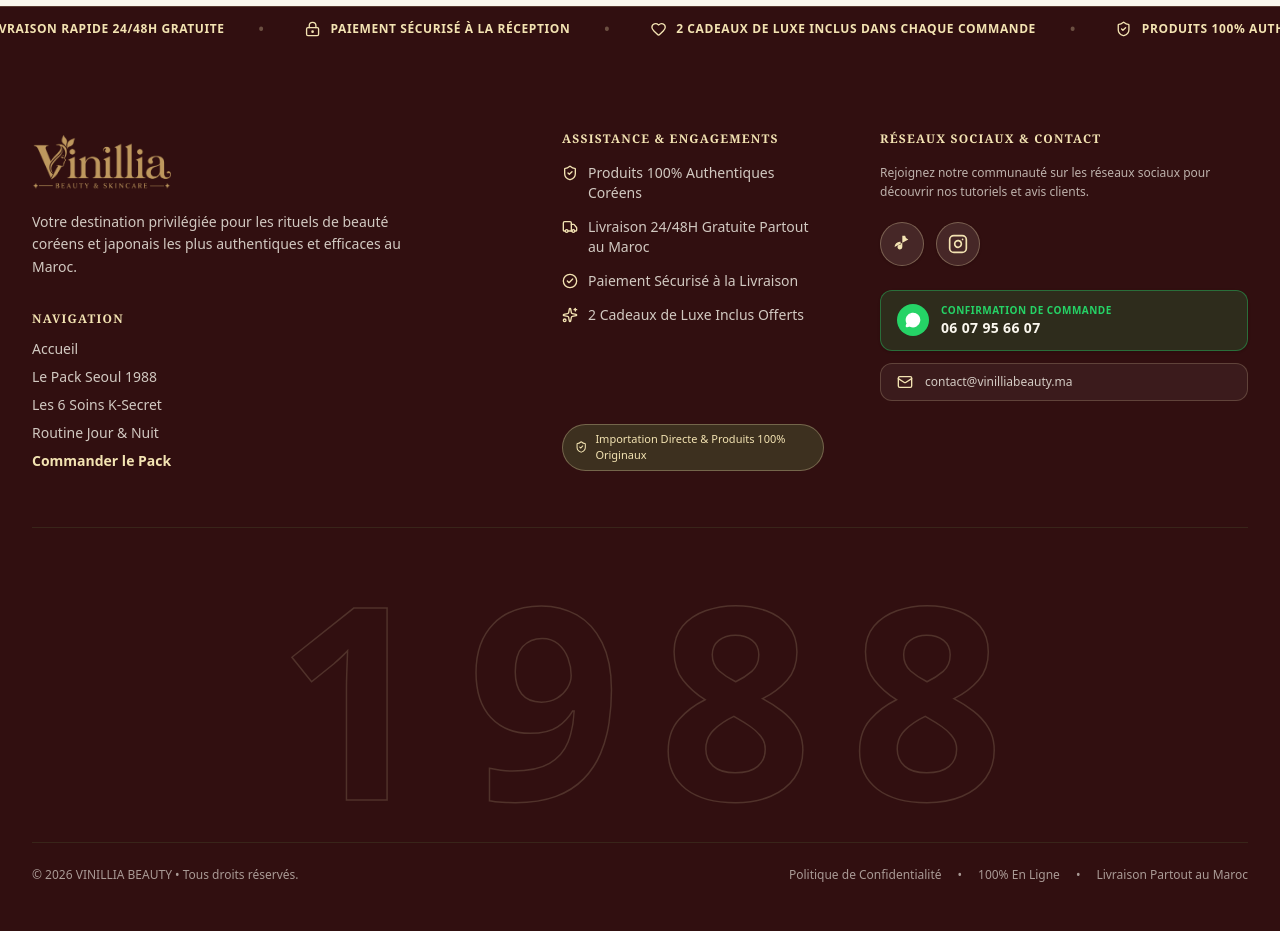
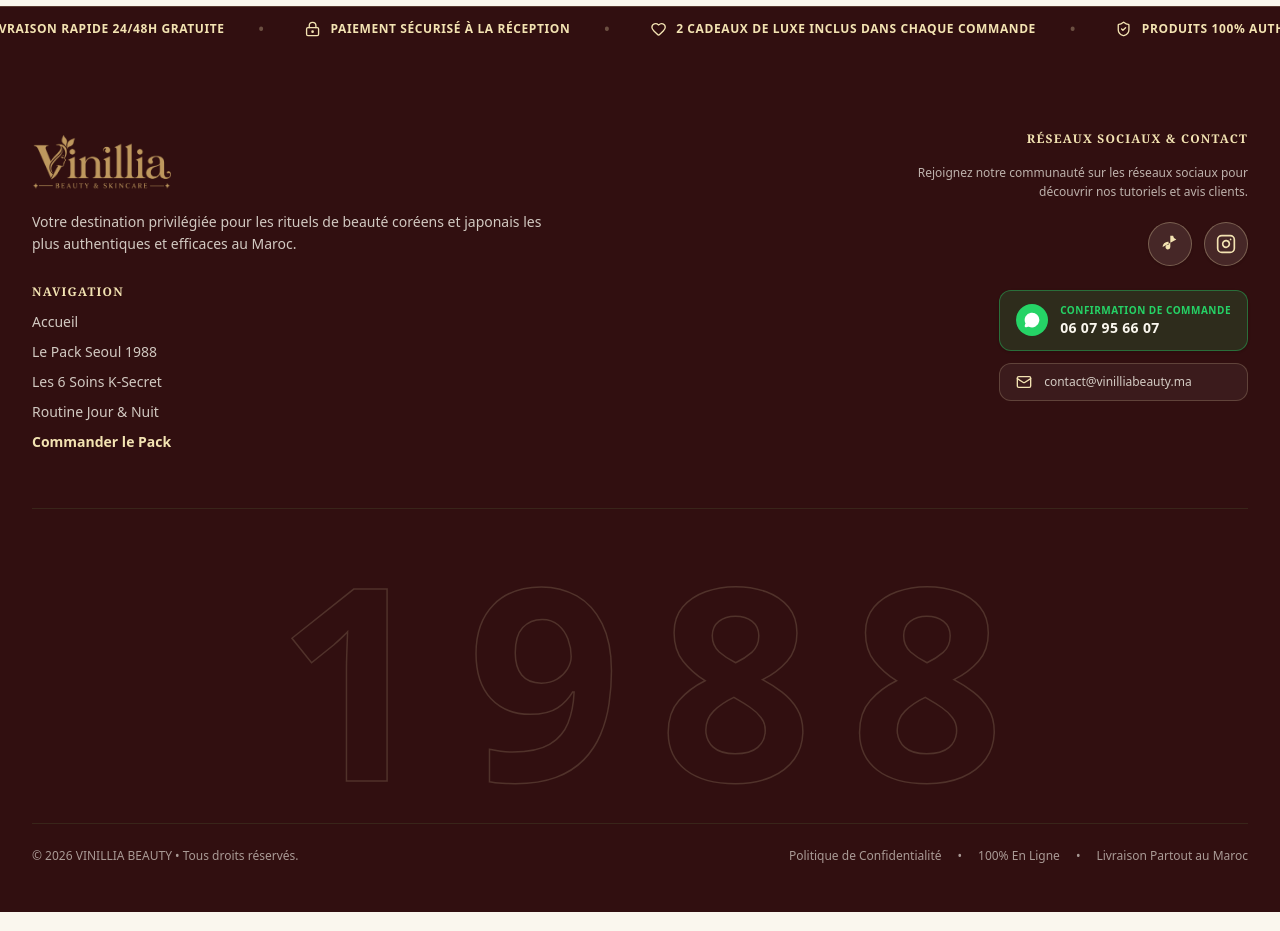
Before and after one commit to belmlikikram7-dev/les-packs, a Next.js app in the folder landing-page-2/: page / in a window 1280 px wide. Shown: the part 5580-6511 px from the top of the page. Built offline with nearby package versions, Linux system fonts and the light colour scheme.

Commit message:
Remove Assistance & Engagements section from footer

```diff
--- a/landing-page-2/components/Footer.tsx
+++ b/landing-page-2/components/Footer.tsx
@@ -4,7 +4,7 @@
 import Image from "next/image";
 import { useLanguage } from "@/context/LanguageContext";
 import { TRANSLATIONS } from "@/translations/content";
-import { ShieldCheck, Truck, CheckCircle2, Sparkles, MessageCircle, Mail } from "lucide-react";
+import { MessageCircle, Mail } from "lucide-react";
 import TrustTicker from "@/components/TrustTicker";
 
 export default function Footer() {
@@ -45,14 +45,14 @@
       {/* Infinite scrolling ticker at the very top of Footer */}
       <TrustTicker />
 
-      {/* Main Container - Spacious, grand and luxurious as inspired by the Vinillia footer */}
+      {/* Main Container - Spacious, grand and luxurious */}
       <div className="max-w-7xl mx-auto px-4 sm:px-6 lg:px-8 pt-14 sm:pt-16 lg:pt-20 pb-10 sm:pb-12">
 
-        {/* Navigation & Brand Columns */}
-        <div className="grid grid-cols-1 md:grid-cols-12 gap-10 lg:gap-14 pb-12 sm:pb-14 border-b border-[#46462A]/40">
+        {/* Brand & Navigation on Left, Social & Contact on Right */}
+        <div className="flex flex-col md:flex-row justify-between items-start gap-10 lg:gap-16 pb-12 sm:pb-14 border-b border-[#46462A]/40">
 
-          {/* Column 1: Brand Info & Navigation placed directly under the Vinillia Logo */}
-          <div className="md:col-span-5 flex flex-col items-start">
+          {/* Brand Info & Navigation placed directly under the Vinillia Logo */}
+          <div className="flex flex-col items-start max-w-lg">
             <a
               href="#hero"
               onClick={(e) => {
@@ -71,16 +71,16 @@
               />
             </a>
 
-            <p className="text-xs sm:text-sm text-[#FAF7EE]/80 leading-relaxed font-light max-w-sm mb-6">
+            <p className="text-xs sm:text-sm text-[#FAF7EE]/80 leading-relaxed font-light mb-6">
               {t.description}
             </p>
 
             {/* Navigation links placed directly under the Vinillia Logo */}
-            <div className="w-full pt-2">
+            <div className="w-full pt-1">
               <h4 className="font-serif text-xs font-bold uppercase tracking-widest text-[#F3E3B2] mb-3">
                 {t.quickLinks}
               </h4>
-              <ul className="space-y-2 text-xs sm:text-sm text-[#FAF7EE]/80">
+              <ul className="space-y-2.5 text-xs sm:text-sm text-[#FAF7EE]/80">
                 <li>
                   <button
                     onClick={() => scrollTo("#hero")}
@@ -125,46 +125,12 @@
             </div>
           </div>
 
-          {/* Column 2: Assistance & Nos Engagements (Inspired by the green Vinillia footer) */}
-          <div className="md:col-span-3 flex flex-col justify-between">
-            <div>
-              <h4 className="font-serif text-xs font-bold uppercase tracking-widest text-[#F3E3B2] mb-4">
-                Assistance & Engagements
-              </h4>
-              <ul className="space-y-3.5 text-xs sm:text-sm text-[#FAF7EE]/80">
-                <li className="flex items-start gap-2.5">
-                  <ShieldCheck className="w-4 h-4 text-[#F3E3B2] shrink-0 mt-0.5" />
-                  <span>Produits 100% Authentiques Coréens</span>
-                </li>
-                <li className="flex items-start gap-2.5">
-                  <Truck className="w-4 h-4 text-[#F3E3B2] shrink-0 mt-0.5" />
-                  <span>Livraison 24/48H Gratuite Partout au Maroc</span>
-                </li>
-                <li className="flex items-start gap-2.5">
-                  <CheckCircle2 className="w-4 h-4 text-[#F3E3B2] shrink-0 mt-0.5" />
-                  <span>Paiement Sécurisé à la Livraison</span>
-                </li>
-                <li className="flex items-start gap-2.5">
-                  <Sparkles className="w-4 h-4 text-[#F3E3B2] shrink-0 mt-0.5" />
-                  <span>2 Cadeaux de Luxe Inclus Offerts</span>
-                </li>
-              </ul>
-            </div>
-
-            <div className="mt-6">
-              <div className="inline-flex items-center gap-2 px-3 py-1.5 rounded-full bg-[#46462A]/60 border border-[#F3E3B2]/30 text-[11px] text-[#F3E3B2]">
-                <ShieldCheck className="w-3.5 h-3.5 text-[#F3E3B2]" />
-                <span>Importation Directe & Produits 100% Originaux</span>
-              </div>
-            </div>
-          </div>
-
-          {/* Column 3: Réseaux Sociaux & Contact (TikTok, Instagram & Confirmation Buttons) */}
-          <div className="md:col-span-4">
+          {/* Réseaux Sociaux & Contact (TikTok, Instagram & Confirmation Buttons) */}
+          <div className="flex flex-col items-start md:items-end w-full md:w-auto">
             <h4 className="font-serif text-xs font-bold uppercase tracking-widest text-[#F3E3B2] mb-4">
               Réseaux Sociaux & Contact
             </h4>
-            <p className="text-xs text-[#FAF7EE]/70 mb-5 font-light leading-relaxed">
+            <p className="text-xs text-[#FAF7EE]/70 mb-5 font-light leading-relaxed max-w-sm md:text-right">
               Rejoignez notre communauté sur les réseaux sociaux pour découvrir nos tutoriels et avis clients.
             </p>
 
@@ -199,8 +165,8 @@
               </a>
             </div>
 
-            {/* Contact Pills (WhatsApp Confirmation & Email) inspired by the green Vinillia footer */}
-            <div className="space-y-3">
+            {/* Contact Pills (WhatsApp Confirmation & Email) */}
+            <div className="space-y-3 w-full sm:w-auto">
               {/* WhatsApp / Confirmation de commande button */}
               <a
                 href="https://wa.me/212607956607?text=Bonjour%20Vinillia%2C%20je%20souhaite%20confirmer%20ma%20commande%20du%20Pack%20Seoul%201988"
@@ -254,7 +220,7 @@
             </span>
           </div>
 
-          {/* Layer 2: Glowing outline edges illuminated strictly on the stroke lines under cursor (Clean edge glow without central fog) */}
+          {/* Layer 2: Glowing outline edges illuminated strictly on the stroke lines under cursor */}
           <div
             className="absolute inset-0 flex items-center justify-center font-sans font-black text-[22vw] sm:text-[23vw] lg:text-[21vw] leading-[0.72] tracking-[0.14em] text-transparent text-center select-none pointer-events-none transition-opacity duration-200 pl-[0.14em]"
             style={{
@@ -269,7 +235,7 @@
           </div>
         </div>
 
-        {/* Bottom Bar (Directly inspired by the green Vinillia footer bottom bar) */}
+        {/* Bottom Bar */}
         <div className="mt-8 pt-6 border-t border-[#46462A]/40 flex flex-col sm:flex-row items-center justify-between gap-4 text-xs text-[#FAF7EE]/60 font-light">
           <div>
             © 2026 VINILLIA BEAUTY • Tous droits réservés.
```
